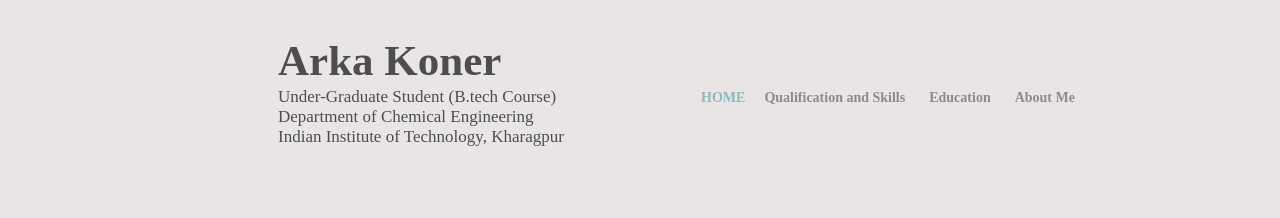
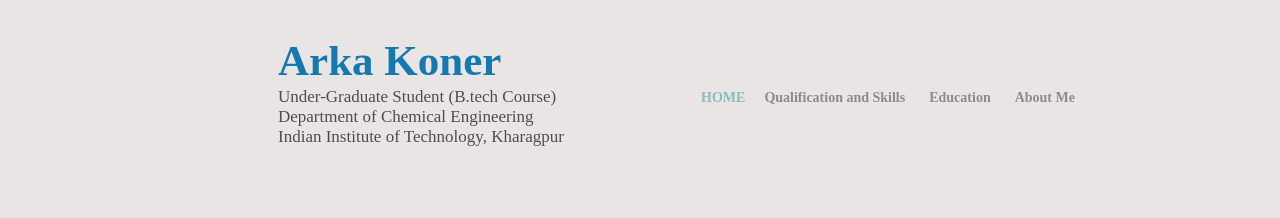
Before and after one commit to ArkaAK/arkakoner, a plain HTML site: page index.html in a window 1280 px wide. Shown: the top 218 px of the page. Drawn offline with Linux system fonts and the light colour scheme.

Commit message:
Create main.css

```diff
--- a/main.css
+++ b/main.css
@@ -4,7 +4,7 @@
 }
 #font_0{
   font: normal normal bold 43px/1.2em 'Noticia Text',serif;
-  color: rgba(77,77,77,1);
+  color: rgba(19, 121, 174, 1);
   text-decoration: none;
 }
 body{
```
